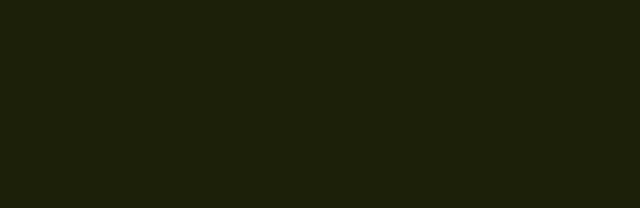
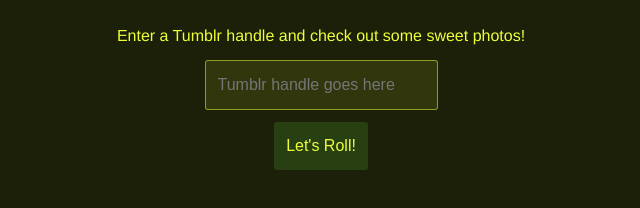
Before and after one commit to iaman/tumblr-gallery, a plain HTML site: page index.html in a window 1280 px wide. Shown: the whole page, without its empty margins (319-959 px from the left). Drawn offline with Linux system fonts and the light colour scheme.

Commit message:
Adding viewer form and allowing it to make requests

```diff
--- a/css/gallery.css
+++ b/css/gallery.css
@@ -28,6 +28,11 @@ html {
   padding: 0;
 }
 
+p {
+  margin: 0;
+  padding: 0;
+}
+
 
 
 /*
@@ -51,9 +56,39 @@ html {
   width: 100%;
 }
 
-.viewer-caption p {
+.viewer-form {
   margin: 0;
   padding: 0;
+  text-align: center;
+  transform: translateY(0);
+  transition: transform 250ms ease-in-out;
+  width: 100%;
+}
+
+.viewer-form-input {
+  background: rgba(236, 255, 56, 0.1);
+  border: 1px solid rgba(236, 255, 56, 0.5);
+  box-shadow: 0 0 0 #ECFF38;
+  margin: 12px auto;
+  transition: border-color 150ms ease, box-shadow 150ms ease;
+}
+
+.viewer-form-input, .viewer-form-submit {
+  -webkit-appearance: none;
+  border-radius: 3px;
+  color: #ECFF38;
+  display: block;
+  font-size: 16px;
+  line-height: 24px;
+  outline: none;
+  padding: 12px;
+}
+
+.viewer-form-submit {
+  background: #283F12;
+  border: none;
+  margin: 0 auto;
+  transition: background-color 100ms ease, padding 100ms ease;
 }
 
 .viewer-images {
@@ -115,12 +150,39 @@ html {
   transition-delay: 200ms;
 }
 
+.viewer-form[disabled] {
+  transform: translateY(-200%);
+}
+
+.viewer-form-input:focus {
+  border-color: #ECFF38;
+  box-shadow: 0 1px 3px rgba(236, 255, 56, 0.5);
+  outline: none;
+}
+
+.viewer-form-submit:focus, .viewer-form-submit:hover {
+  outline: none;
+  padding: 11px 12px 13px;
+}
+
+.viewer-form-submit:active {
+  background-color: #203910;
+  outline: none;
+  padding: 16px 12px 8px;
+}
+
 .viewer-images .state-image-active {
   transform: translateX(0);
 }
 
-@media screen and (min-width: 960px) {
-  .viewer-images {
-    width: 80%;
-  }
+
+
+/*
+
+  UTILITY
+
+*/
+
+.hidden {
+  display: none !important;
 }
--- a/index.html
+++ b/index.html
@@ -60,6 +60,11 @@
     </script>
   </head>
   <body onload="Viewer.init()">
+    <form class="viewer-form">
+      <p>Enter a Tumblr handle and check out some sweet photos!</p>
+      <input class="viewer-form-input" type="text" placeholder="Tumblr handle goes here" required />
+      <input class="viewer-form-submit" type="submit" value="Let's Roll!" />
+    </form>
     <figure class="viewer-pane">
       <div class="viewer-images">
         <img src="http://40.media.tumblr.com/a3c4f2d7d5e1ec170c06a7af598c9cd4/tumblr_mypnouTJgl1t1kdcio1_540.png" />
--- a/js/viewer.js
+++ b/js/viewer.js
@@ -2,10 +2,10 @@ window.Viewer = {
   init: function () {
     var form, input;
 
-    form = tinyDOM.select('.viewer-form')[0];
+    form = tinyDOM.select('.viewer-form');
     if (form == null) return null;
 
-    input = tinyDOM.select('.viewer-input');
+    input = tinyDOM.select('.viewer-form-input', form);
     if (input == null) return null;
 
     this.form = form;
@@ -13,6 +13,17 @@ window.Viewer = {
 
     this.form.bind('submit', function (e) {
       e.preventDefault();
+      form.setAttribute('disabled', true);
+      tinyTumblr.get({
+        onError: function (data) {
+          form.find('p').html('Oops, that was not so good. Try another handle?');
+          form.clearAttribute('disabled');
+        },
+        onSuccess: function (data) {
+          console.log(data);
+        },
+        tumblr: input.getAttribute('value')
+      });
     });
   }
 }
```
